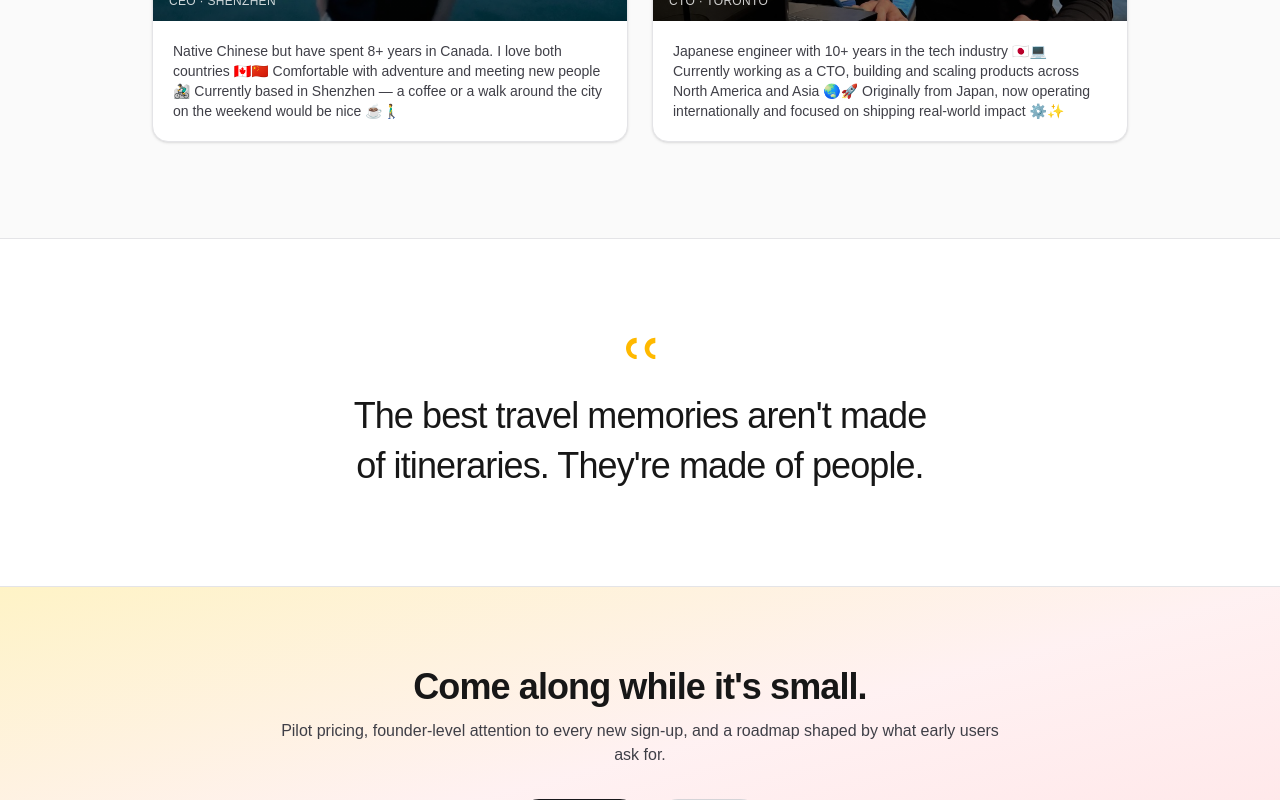
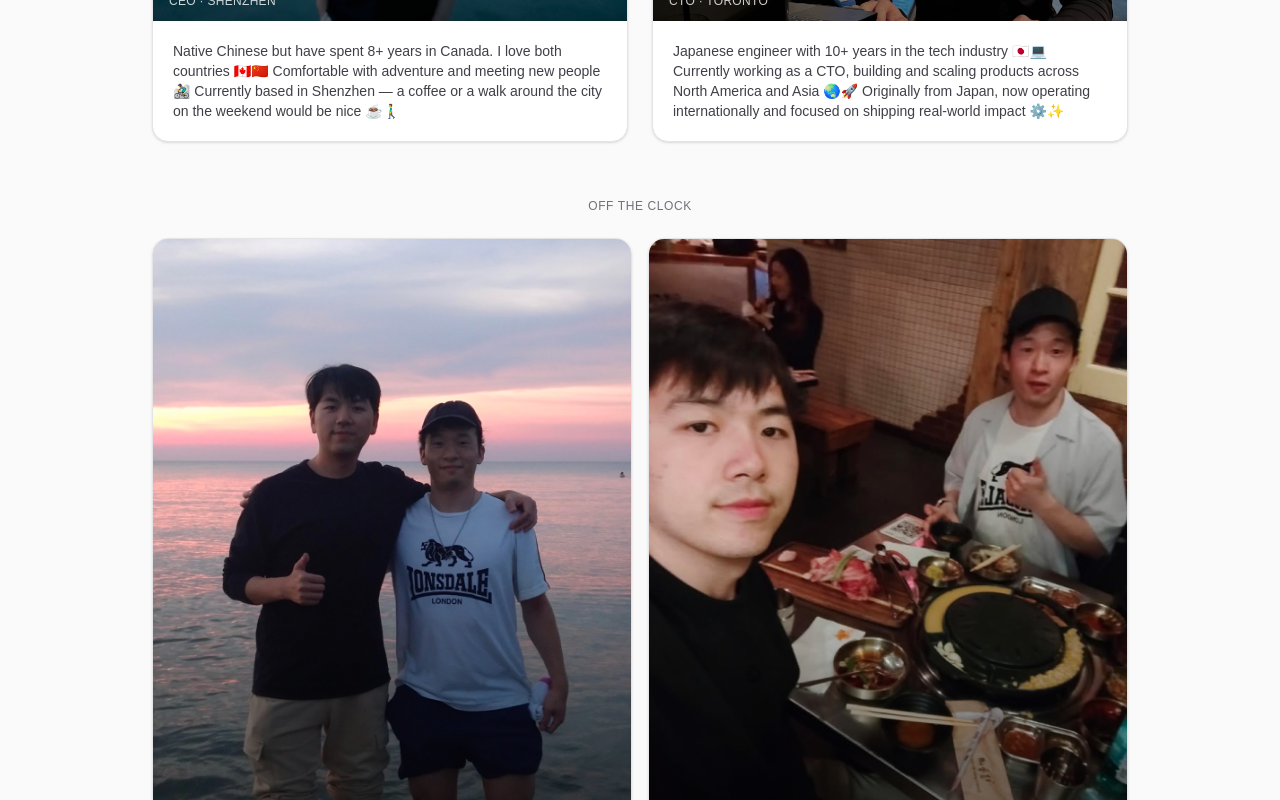
Before and after one commit to tinaba96/Shenzhen-Buddies, a Next.js app: page /about in a window 1280 px wide. Shown: the part 2000-2800 px from the top of the page. Built offline with nearby package versions, Linux system fonts and the light colour scheme; no server answers.

Commit message:
Add an "off the clock" photo gallery of the two founders to About
Two candid photos below the founder cards, in a stylish 2-up grid with rounded
corners, hover zoom, gradient overlay, and captions.

Co-Authored-By: Claude Opus 4.8 (1M context) <noreply@anthropic.com>

```diff
--- a/src/app/about/page.tsx
+++ b/src/app/about/page.tsx
@@ -55,6 +55,19 @@ const FOUNDERS = [
     role: 'CTO · Toronto',
     photo: '/team/taka.jpg',
     bio: 'Japanese engineer with 10+ years in the tech industry 🇯🇵💻 Currently working as a CTO, building and scaling products across North America and Asia 🌏🚀 Originally from Japan, now operating internationally and focused on shipping real-world impact ⚙️✨',
+  },
+]
+
+const TOGETHER = [
+  {
+    src: '/team/together-1.jpg',
+    alt: 'Bryan and Takahiro by the water at sunset',
+    caption: 'Sunset by the lake',
+  },
+  {
+    src: '/team/together-2.jpg',
+    alt: 'Bryan and Takahiro over Korean BBQ',
+    caption: 'Plotting over Korean BBQ',
   },
 ]
 
@@ -201,6 +214,34 @@ export default function AboutPage() {
               </article>
             ))}
           </div>
+
+          {/* Off-the-clock photos of the two of us */}
+          <div className="mt-14">
+            <p className="text-center text-xs font-medium uppercase tracking-wider text-zinc-500">
+              Off the clock
+            </p>
+            <div className="mt-6 grid gap-4 sm:grid-cols-2">
+              {TOGETHER.map((t) => (
+                <figure
+                  key={t.src}
+                  className="group relative overflow-hidden rounded-2xl border border-zinc-200 shadow-sm transition hover:-translate-y-0.5 hover:shadow-xl dark:border-zinc-800"
+                >
+                  <div className="aspect-[4/5] overflow-hidden">
+                    {/* eslint-disable-next-line @next/next/no-img-element */}
+                    <img
+                      src={t.src}
+                      alt={t.alt}
+                      className="h-full w-full object-cover transition duration-700 group-hover:scale-[1.04]"
+                    />
+                  </div>
+                  <div className="pointer-events-none absolute inset-0 bg-gradient-to-t from-black/45 via-transparent to-transparent" />
+                  <figcaption className="absolute bottom-3 left-4 text-sm font-medium text-white drop-shadow">
+                    {t.caption}
+                  </figcaption>
+                </figure>
+              ))}
+            </div>
+          </div>
         </div>
       </section>
 
```
Also changed, not shown: public/team/together-1.jpg (added), public/team/together-2.jpg (added).
